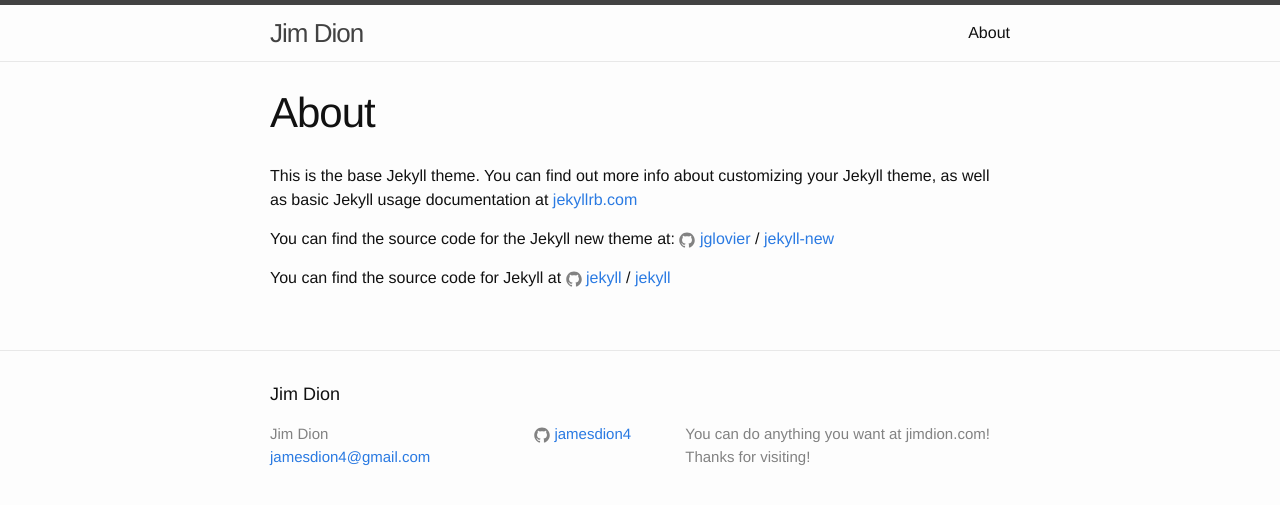
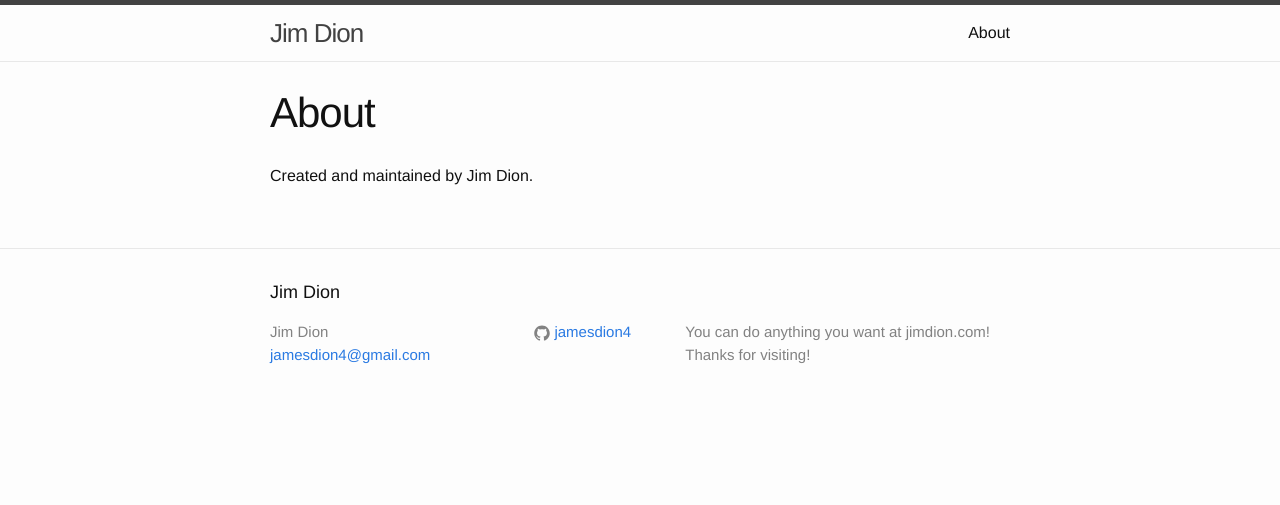
Before and after one commit to jamesdion4/jamesdion4.github.io, a Jekyll site: the page built from about.md, in a window 1280 px wide. Shown: the top 505 px of the page. Built offline with Jekyll 4.4.1, drawn with Linux system fonts in a browser that asks for light colours.

Commit message:
updated about section

```diff
--- a/about.md
+++ b/about.md
@@ -4,12 +4,4 @@ title: About
 permalink: /about/
 ---
 
-This is the base Jekyll theme. You can find out more info about customizing your Jekyll theme, as well as basic Jekyll usage documentation at [jekyllrb.com](http://jekyllrb.com/)
-
-You can find the source code for the Jekyll new theme at:
-{% include icon-github.html username="jglovier" %} /
-[jekyll-new](https://github.com/jglovier/jekyll-new)
-
-You can find the source code for Jekyll at
-{% include icon-github.html username="jekyll" %} /
-[jekyll](https://github.com/jekyll/jekyll)
+Created and maintained by Jim Dion.
```
